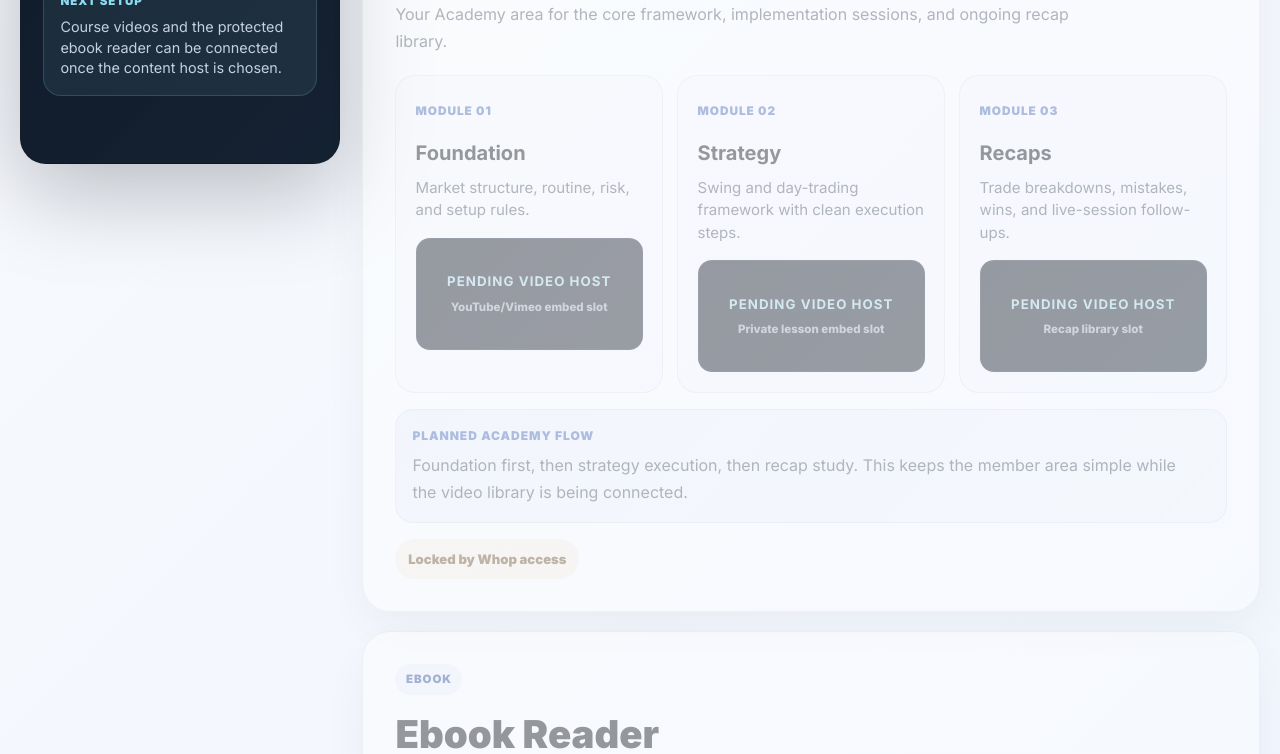
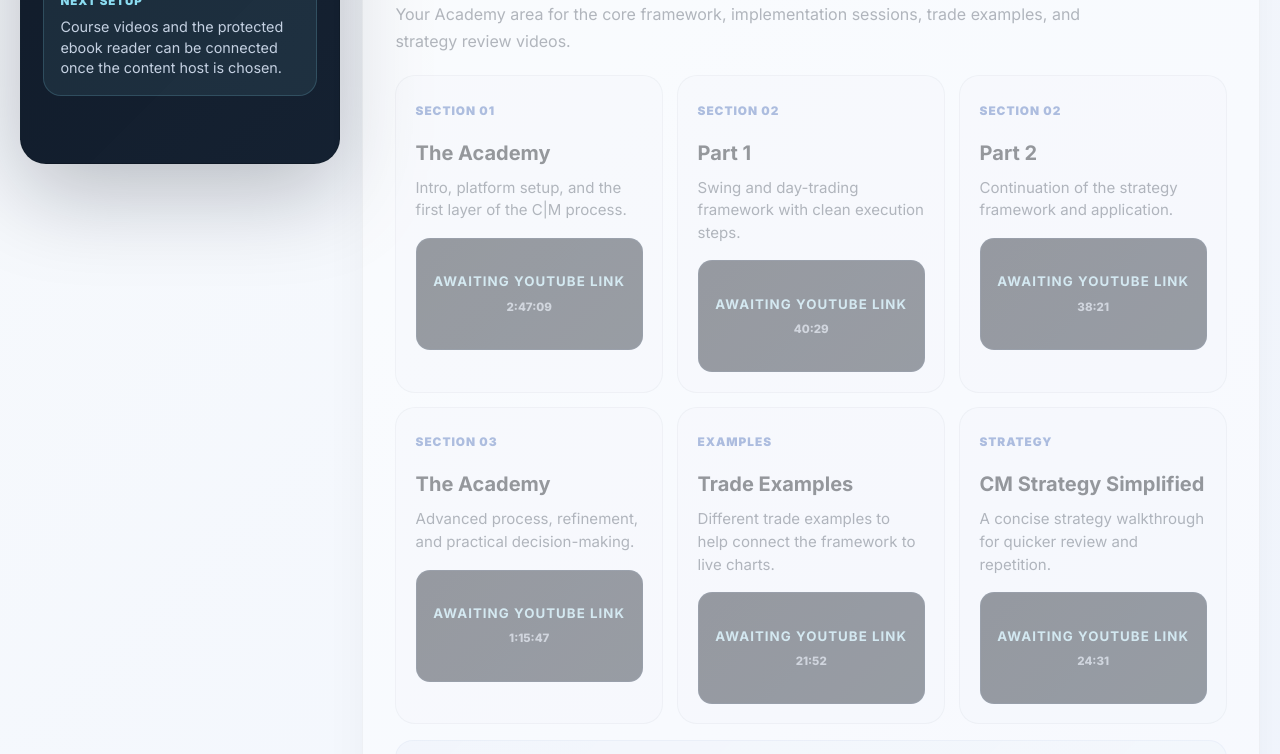
Before and after one commit to CMCapitalSteve/CM-CAPITAL, a plain HTML site: page members/index.html in a window 1280 px wide. Shown: the part 612-1366 px from the top of the page. Drawn offline with Linux system fonts and the light colour scheme; no server answers.

Commit message:
Add files via upload

```diff
--- a/members/index.html
+++ b/members/index.html
@@ -70,31 +70,49 @@
         <div class="portal-section-head">
           <span class="portal-tag">Academy</span>
           <h2>Course Library</h2>
-          <p>Your Academy area for the core framework, implementation sessions, and ongoing recap library.</p>
+          <p>Your Academy area for the core framework, implementation sessions, trade examples, and strategy review videos.</p>
         </div>
         <div class="lesson-grid">
           <article class="lesson-card">
-            <span>Module 01</span>
-            <h3>Foundation</h3>
-            <p>Market structure, routine, risk, and setup rules.</p>
-            <div class="video-slot"><strong>Pending video host</strong><small>YouTube/Vimeo embed slot</small></div>
+            <span>Section 01</span>
+            <h3>The Academy</h3>
+            <p>Intro, platform setup, and the first layer of the C|M process.</p>
+            <div class="video-slot" data-video-key="academy-section-1"><strong>Awaiting YouTube link</strong><small>2:47:09</small></div>
           </article>
           <article class="lesson-card">
-            <span>Module 02</span>
-            <h3>Strategy</h3>
+            <span>Section 02</span>
+            <h3>Part 1</h3>
             <p>Swing and day-trading framework with clean execution steps.</p>
-            <div class="video-slot"><strong>Pending video host</strong><small>Private lesson embed slot</small></div>
+            <div class="video-slot" data-video-key="academy-section-2-part-1"><strong>Awaiting YouTube link</strong><small>40:29</small></div>
           </article>
           <article class="lesson-card">
-            <span>Module 03</span>
-            <h3>Recaps</h3>
-            <p>Trade breakdowns, mistakes, wins, and live-session follow-ups.</p>
-            <div class="video-slot"><strong>Pending video host</strong><small>Recap library slot</small></div>
+            <span>Section 02</span>
+            <h3>Part 2</h3>
+            <p>Continuation of the strategy framework and application.</p>
+            <div class="video-slot" data-video-key="academy-section-2-part-2"><strong>Awaiting YouTube link</strong><small>38:21</small></div>
+          </article>
+          <article class="lesson-card">
+            <span>Section 03</span>
+            <h3>The Academy</h3>
+            <p>Advanced process, refinement, and practical decision-making.</p>
+            <div class="video-slot" data-video-key="academy-section-3"><strong>Awaiting YouTube link</strong><small>1:15:47</small></div>
+          </article>
+          <article class="lesson-card">
+            <span>Examples</span>
+            <h3>Trade Examples</h3>
+            <p>Different trade examples to help connect the framework to live charts.</p>
+            <div class="video-slot" data-video-key="trade-examples"><strong>Awaiting YouTube link</strong><small>21:52</small></div>
+          </article>
+          <article class="lesson-card">
+            <span>Strategy</span>
+            <h3>CM Strategy Simplified</h3>
+            <p>A concise strategy walkthrough for quicker review and repetition.</p>
+            <div class="video-slot" data-video-key="strategy-simplified"><strong>Awaiting YouTube link</strong><small>24:31</small></div>
           </article>
         </div>
         <div class="academy-next">
-          <span>Planned academy flow</span>
-          <p>Foundation first, then strategy execution, then recap study. This keeps the member area simple while the video library is being connected.</p>
+          <span>Video setup note</span>
+          <p>Set only the course videos to Unlisted in YouTube, then send the share links. Trader recaps can stay inside Discord for simple Academy viewing.</p>
         </div>
       </section>
 
@@ -129,7 +147,7 @@
         <div class="portal-section-head">
           <span class="portal-tag">Discord</span>
           <h2>Discord Community</h2>
-          <p>Trading journal, weekly breakdowns, mentor charts, trade ideas, broker resources, and market notes live inside the dedicated Discord channels.</p>
+          <p>Trading journal, weekly breakdowns, mentor charts, trade ideas, broker resources, market notes, and trader recaps live inside the dedicated Discord channels.</p>
         </div>
         <div class="discord-open-card">
           <div>
@@ -140,7 +158,7 @@
           <a href="https://whop.com/checkout/plan_9veu1Ojz0m4vs" target="_blank" rel="noopener" id="discord-access-link">Open Discord</a>
         </div>
         <div class="portal-mini-grid">
-          <article><span>Breakdowns</span><p>Weekly market prep and mentor chart updates.</p></article>
+          <article><span>Breakdowns</span><p>Weekly market prep, mentor chart updates, and trader recap uploads.</p></article>
           <article><span>Journal</span><p>Trading journal and accountability channels.</p></article>
           <article><span>Community</span><p>Trade ideas, chat, broker notes, and firm resources.</p></article>
         </div>
```
